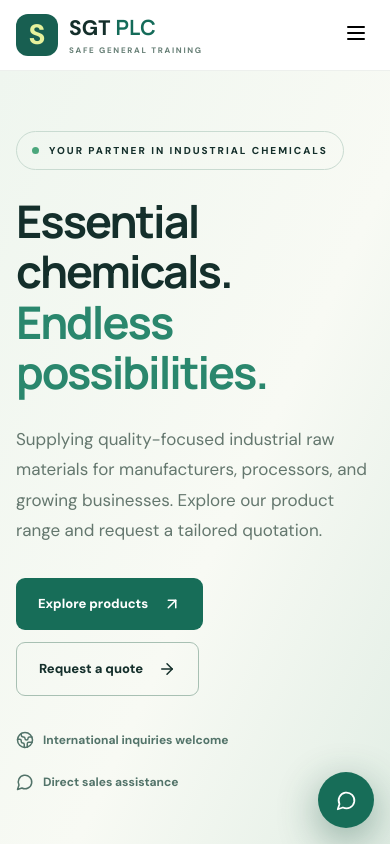
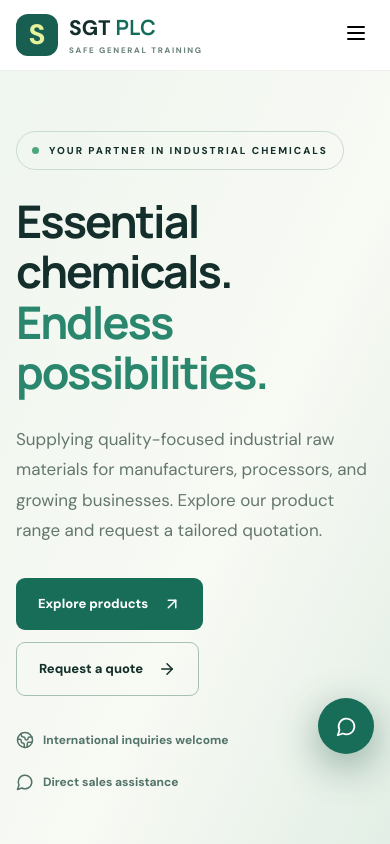
Before and after one commit to amanuel-gezahange/safe-general-trading, a Next.js app: page / in a window 390 px wide. Shown: the top 844 px of the page. Built offline with nearby package versions, Linux system fonts and the light colour scheme.

Commit message:
Adjust chatbot position above Netlify badge

```diff
--- a/app/globals.css
+++ b/app/globals.css
@@ -3439,3 +3439,34 @@ h1 em {
         min-height: 48px;
     }
 }
+
+/* ==========================================
+   CHATBOT POSITION — NETLIFY BADGE CLEARANCE
+   ========================================== */
+
+/* Desktop: move chatbot above Netlify badge */
+.chatwrap:not(:has(.chatpanel)) {
+    right: 24px;
+    bottom: 100px;
+}
+
+/* Keep open chat panel clear of bottom corner */
+.chatwrap:has(.chatpanel) {
+    right: 24px;
+    bottom: 24px;
+}
+
+/* Mobile: move floating launcher higher */
+@media (max-width: 640px) {
+    .chatwrap:not(:has(.chatpanel)) {
+        right: 16px;
+        bottom: calc(90px + env(safe-area-inset-bottom));
+    }
+
+    /* Preserve your existing full-screen chat */
+    .chatwrap:has(.chatpanel) {
+        inset: 0;
+        right: 0;
+        bottom: 0;
+    }
+}
```
